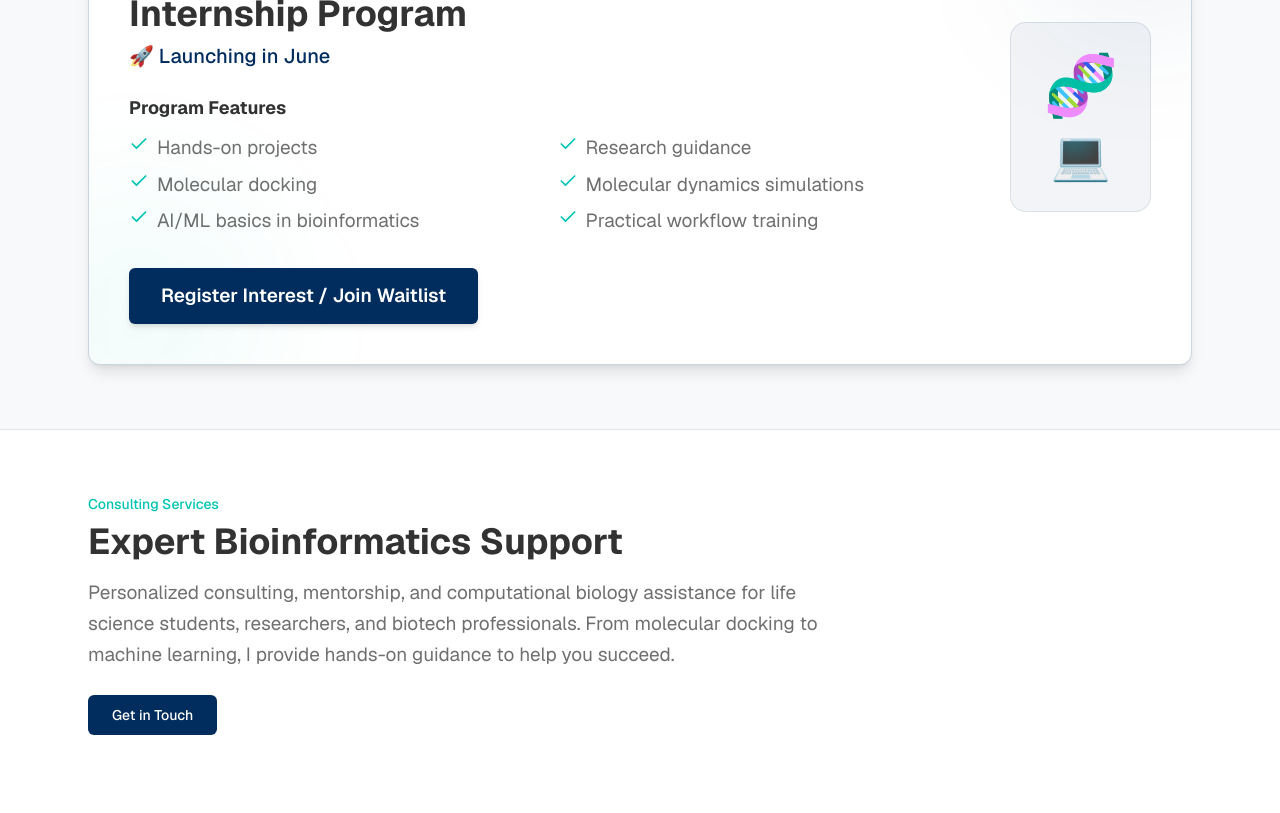
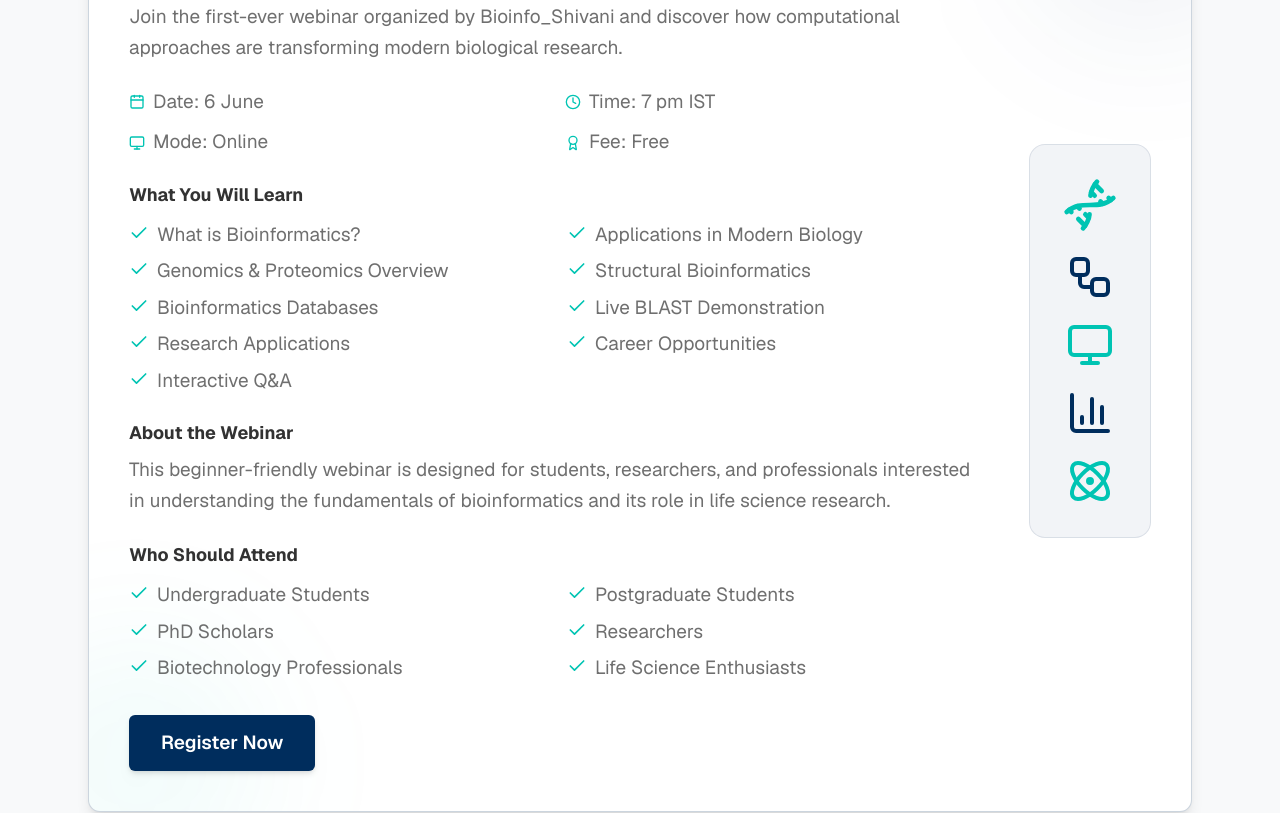
Before and after one commit to ShivMC/shivani-portfolio, a Next.js app: page / in a window 1280 px wide. Shown: the part 600-1413 px from the top of the page. Built offline with nearby package versions, Linux system fonts and the light colour scheme.

Commit message:
Add Upcoming Webinar section to homepage

```diff
--- a/src/app/page.tsx
+++ b/src/app/page.tsx
@@ -1,5 +1,6 @@
 import Link from "next/link"
 import { ArrowRight, GraduationCap, FlaskConical, FolderGit, FileText, Check } from "lucide-react"
+import UpcomingWebinar from "@/components/UpcomingWebinar"
 
 export default function Home() {
   return (
@@ -22,6 +23,8 @@ export default function Home() {
           </p>
         </div>
       </section>
+
+      <UpcomingWebinar />
 
       {/* Upcoming Event */}
       <section className="py-12 md:py-16 bg-surface border-y border-border-light">
--- /dev/null
+++ b/src/components/UpcomingWebinar.tsx
@@ -0,0 +1,130 @@
+"use client"
+
+import { useEffect, useRef } from "react"
+import { Check, Calendar, Clock, Monitor, Award, Dna, BarChart3, Atom, Workflow } from "lucide-react"
+
+const learnItems = [
+  "What is Bioinformatics?",
+  "Applications in Modern Biology",
+  "Genomics & Proteomics Overview",
+  "Structural Bioinformatics",
+  "Bioinformatics Databases",
+  "Live BLAST Demonstration",
+  "Research Applications",
+  "Career Opportunities",
+  "Interactive Q&A",
+]
+
+const attendItems = [
+  "Undergraduate Students",
+  "Postgraduate Students",
+  "PhD Scholars",
+  "Researchers",
+  "Biotechnology Professionals",
+  "Life Science Enthusiasts",
+]
+
+export default function UpcomingWebinar() {
+  const sectionRef = useRef<HTMLDivElement>(null)
+
+  useEffect(() => {
+    const observer = new IntersectionObserver(
+      ([entry]) => {
+        if (entry.isIntersecting) {
+          entry.target.classList.add("opacity-100", "translate-y-0")
+          entry.target.classList.remove("opacity-0", "translate-y-8")
+        }
+      },
+      { threshold: 0.1 }
+    )
+
+    if (sectionRef.current) observer.observe(sectionRef.current)
+    return () => observer.disconnect()
+  }, [])
+
+  return (
+    <section className="py-12 md:py-16 bg-surface border-y border-border-light">
+      <div className="max-w-6xl mx-auto px-4 sm:px-6">
+        <div
+          ref={sectionRef}
+          className="bg-white rounded-xl p-8 md:p-10 border border-primary/20 shadow-lg relative overflow-hidden opacity-0 translate-y-8 transition-all duration-700 ease-out"
+        >
+          <div className="absolute top-0 right-0 w-64 h-64 bg-primary/5 rounded-full blur-3xl -mr-20 -mt-20"></div>
+          <div className="absolute bottom-0 left-0 w-64 h-64 bg-accent/5 rounded-full blur-3xl -ml-20 -mb-20"></div>
+
+          <div className="relative z-10 flex flex-col md:flex-row gap-10 items-center">
+            <div className="flex-1">
+              <div className="inline-block bg-accent/10 text-accent font-semibold px-3 py-1 rounded-full text-xs uppercase tracking-wider mb-4">
+                Upcoming Webinar
+              </div>
+
+              <h2 className="text-3xl md:text-4xl font-bold text-foreground mb-2">
+                Introduction to Bioinformatics for Life Sciences
+              </h2>
+
+              <p className="text-foreground/70 mb-6 leading-relaxed">
+                Join the first-ever webinar organized by Bioinfo_Shivani and discover how computational approaches are transforming modern biological research.
+              </p>
+
+              <div className="grid sm:grid-cols-2 gap-3 mb-6">
+                <div className="flex items-center gap-2 text-foreground/70">
+                  <Calendar className="w-4 h-4 text-accent shrink-0" /> Date: 6 June
+                </div>
+                <div className="flex items-center gap-2 text-foreground/70">
+                  <Clock className="w-4 h-4 text-accent shrink-0" /> Time: 7 pm IST
+                </div>
+                <div className="flex items-center gap-2 text-foreground/70">
+                  <Monitor className="w-4 h-4 text-accent shrink-0" /> Mode: Online
+                </div>
+                <div className="flex items-center gap-2 text-foreground/70">
+                  <Award className="w-4 h-4 text-accent shrink-0" /> Fee: Free
+                </div>
+
+              </div>
+
+              <h3 className="text-lg font-bold text-foreground mb-3">What You Will Learn</h3>
+              <ul className="grid sm:grid-cols-2 gap-y-2 gap-x-4 mb-6 text-foreground/70">
+                {learnItems.map((item) => (
+                  <li key={item} className="flex items-start gap-2">
+                    <Check className="w-5 h-5 text-accent shrink-0 mt-0.5" /> {item}
+                  </li>
+                ))}
+              </ul>
+
+              <h3 className="text-lg font-bold text-foreground mb-2">About the Webinar</h3>
+              <p className="text-foreground/70 mb-6 leading-relaxed">
+                This beginner-friendly webinar is designed for students, researchers, and professionals interested in understanding the fundamentals of bioinformatics and its role in life science research.
+              </p>
+
+              <h3 className="text-lg font-bold text-foreground mb-3">Who Should Attend</h3>
+              <ul className="grid sm:grid-cols-2 gap-y-2 gap-x-4 mb-8 text-foreground/70">
+                {attendItems.map((item) => (
+                  <li key={item} className="flex items-start gap-2">
+                    <Check className="w-5 h-5 text-accent shrink-0 mt-0.5" /> {item}
+                  </li>
+                ))}
+              </ul>
+
+              <a
+                href="https://docs.google.com/forms/d/e/1FAIpQLSdqIZ3hOh9t6MkJw3OezFswYeC_LcdsPSKhWKH5NZP-n63xIg/viewform?usp=header"
+                target="_blank"
+                rel="noopener noreferrer"
+                className="inline-flex items-center justify-center gap-2 px-8 py-3.5 bg-primary text-white font-semibold rounded-md hover:bg-primary-light transition-all shadow-md hover:shadow-lg hover:-translate-y-0.5"
+              >
+                Register Now
+              </a>
+            </div>
+
+            <div className="hidden md:flex flex-col items-center justify-center bg-primary/5 p-8 rounded-2xl border border-primary/10">
+              <Dna className="w-14 h-14 text-accent mb-5" />
+              <Workflow className="w-12 h-12 text-primary mb-5" />
+              <Monitor className="w-12 h-12 text-accent mb-5" />
+              <BarChart3 className="w-12 h-12 text-primary mb-5" />
+              <Atom className="w-12 h-12 text-accent" />
+            </div>
+          </div>
+        </div>
+      </div>
+    </section>
+  )
+}
```
